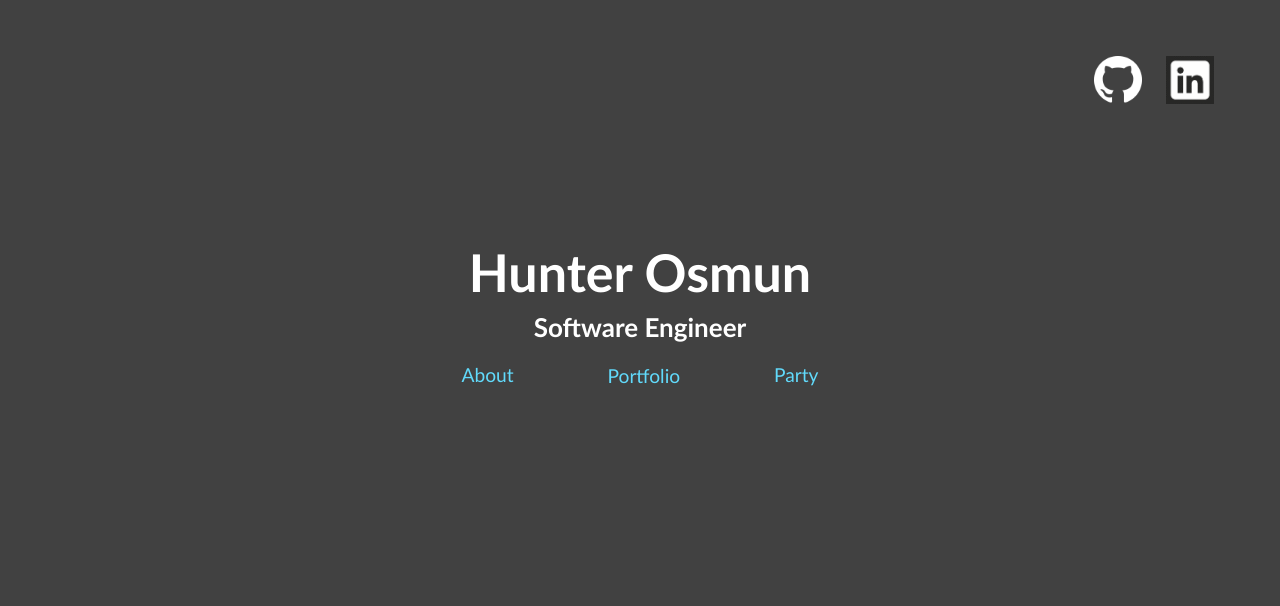
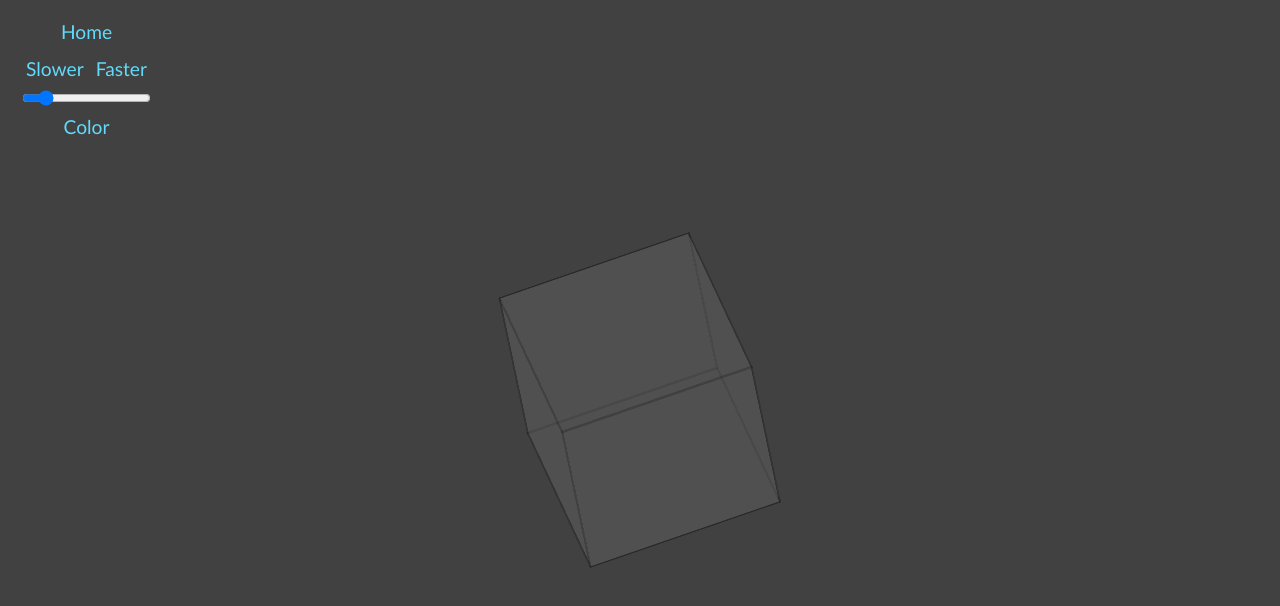
Before and after one commit to Hunterosmun/hunter-osmun, a React (Create React App) app: page /loadcube in a window 1280 px wide. Before the commit this address led to /. Shown: the top 606 px of the page. Built offline with nearby package versions, Linux system fonts and the light colour scheme.

Commit message:
Add Loading Cube to Portfolio

```diff
--- a/src/App.js
+++ b/src/App.js
@@ -14,6 +14,7 @@ export default function App () {
         <Route path='/conways' element={<Pages.ConwaysGame />} />
         <Route path='/conways/rules' element={<Pages.ConwaysRules />} />
         <Route path='/todo' element={<Pages.ToDo />} />
+        <Route path='/loadcube' element={<Pages.Cube />} />
         <Route path='*' element={<Navigate replace to='/' />} />
       </Routes>
     </BrowserRouter>
--- /dev/null
+++ b/src/pages/cube/index.js
@@ -0,0 +1,152 @@
+import React from 'react'
+import styled from 'styled-components'
+import { Link } from 'react-router-dom'
+
+import * as Ui from '../../ui'
+
+export default function Cube () {
+  const [spread, setSpread] = React.useState(100)
+  const [speed, setSpeed] = React.useState(5)
+  const [color, setColor] = React.useState({
+    1: '#666',
+    2: '#666',
+    3: '#666',
+    4: '#666',
+    5: '#666',
+    6: '#666'
+  })
+
+  const newCol = () => `#${Math.floor(Math.random() * 16777215).toString(16)}`
+  return (
+    <Ui.Wrapper>
+      <Ui.Floaty left='10px' top='10px'>
+        <Verticle>
+          <Ui.Button as={Link} to='/'>
+            Home
+          </Ui.Button>
+          <div>
+            <Ui.Button
+              onClick={() => {
+                if (speed >= 20) return
+                setSpeed(speed + 1)
+              }}
+            >
+              Slower
+            </Ui.Button>
+            <Ui.Button
+              onClick={() => {
+                if (speed === 0) return
+                setSpeed(speed - 1)
+              }}
+            >
+              Faster
+            </Ui.Button>
+          </div>
+          <input
+            type='range'
+            min='50'
+            max='400'
+            value={spread}
+            onChange={e => {
+              setSpread(e.target.valueAsNumber)
+            }}
+          />
+          <Ui.Button
+            onClick={() => {
+              setColor({
+                1: newCol(),
+                2: newCol(),
+                3: newCol(),
+                4: newCol(),
+                5: newCol(),
+                6: newCol()
+              })
+            }}
+          >
+            Color
+          </Ui.Button>
+        </Verticle>
+      </Ui.Floaty>
+      <Holder>
+        <CubeGraphic speed={speed}>
+          <CubeSide1 spread={spread} color={color[1]} />
+          <CubeSide2 spread={spread} color={color[2]} />
+          <CubeSide3 spread={spread} color={color[3]} />
+          <CubeSide4 spread={spread} color={color[4]} />
+          <CubeSide5 spread={spread} color={color[5]} />
+          <CubeSide6 spread={spread} color={color[6]} />
+        </CubeGraphic>
+      </Holder>
+    </Ui.Wrapper>
+  )
+}
+
+const Holder = styled.div`
+  position: relative;
+  width: 200px;
+  height: 200px;
+`
+const CubeGraphic = styled.div`
+  height: 100%;
+  width: 100%;
+
+  @keyframes spinForever {
+    from {
+      transform: rotate3d(0, 0, 0, 0);
+    }
+    to {
+      transform: rotate3d(1, -4, 2, 360deg);
+    }
+  }
+
+  animation-duration: ${p => p.speed ?? 5}s;
+  animation-name: spinForever;
+  animation-iteration-count: infinite;
+  animation-direction: alternate;
+
+  transform-style: preserve-3d;
+  /* :hover {
+    transform: rotate3d(1, -4, 2, 360deg);
+  }
+  transition: all ease-in-out 2s; */
+`
+
+const CubeSide = styled.div`
+  width: 200px;
+  height: 200px;
+  background-color: ${p => p.color ?? '#666'};
+  border: 2px solid black;
+  position: absolute;
+  opacity: 0.2;
+`
+
+const CubeSide1 = styled(CubeSide)`
+  transform: translateZ(${p => p.spread || 100}px);
+`
+
+const CubeSide2 = styled(CubeSide)`
+  transform: rotateY(90deg) translateZ(${p => p.spread || 100}px);
+`
+
+const CubeSide3 = styled(CubeSide)`
+  transform: rotateX(90deg) translateZ(-${p => p.spread || 100}px);
+`
+const CubeSide4 = styled(CubeSide)`
+  transform: translateZ(-${p => p.spread || 100}px);
+`
+const CubeSide5 = styled(CubeSide)`
+  transform: rotateY(90deg) translateZ(-${p => p.spread || 100}px);
+`
+const CubeSide6 = styled(CubeSide)`
+  transform: rotateX(90deg) translateZ(${p => p.spread || 100}px);
+`
+
+const Verticle = styled.div`
+  display: flex;
+  flex-direction: column;
+  justify-content: space-between;
+  align-items: center;
+  height: 120px;
+  background-color: #414141;
+  padding: 10px;
+`
--- a/src/pages/index.js
+++ b/src/pages/index.js
@@ -4,6 +4,7 @@ import _Main from './main'
 import _ConwaysGame from './conways-game/index'
 import _ConwaysRules from './conways-game/conways-rules'
 import _ToDo from './to-do'
+import _Cube from './cube'
 
 export const About = _About
 export const Sample = _Sample
@@ -11,3 +12,4 @@ export const Main = _Main
 export const ConwaysRules = _ConwaysRules
 export const ConwaysGame = _ConwaysGame
 export const ToDo = _ToDo
+export const Cube = _Cube
--- a/src/pages/main.js
+++ b/src/pages/main.js
@@ -45,6 +45,9 @@ export default function Main () {
               <Ui.Button as={Link} to='/todo'>
                 Task Manager
               </Ui.Button>
+              <Ui.Button as={Link} to='/loadcube'>
+                Loading Cube
+              </Ui.Button>
             </Ui.Popup>
           </>
         )}
@@ -66,10 +69,10 @@ export default function Main () {
 
 To do:
 Add more stuff to portfolio
+  Super TicTacToe
 Get To-Do app working (local storage or User)
 Change Favicon on title
 Add Elevator pitch to top of about page
 Add js exercism solutions to github
-Portfolio tab: need a focus trap (clicking off it needs to exit)
 
 */
```
